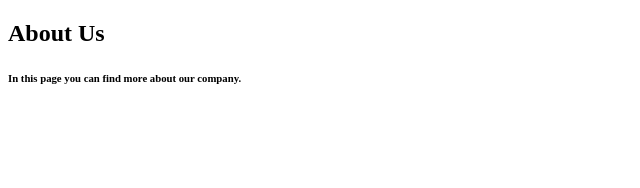
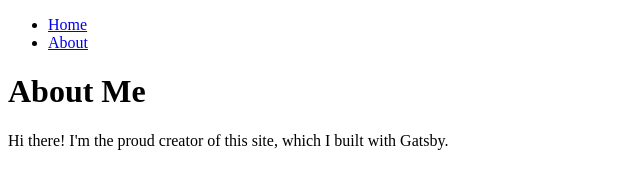
Before and after one commit to joaosilva-lp/gatsby-doc, a Gatsby site: page /about in a window 1280 px wide. Shown: the whole page, without its empty margins (0-640 px from the left). Built offline with nearby package versions, Linux system fonts and the light colour scheme; Gatsby itself is replaced by a stand-in of ours.

Commit message:
adding layout component

```diff
--- /dev/null
+++ b/src/components/layout.js
@@ -0,0 +1,21 @@
+import * as React from 'react'
+import { Link } from 'gatsby'
+
+const Layout = ({ pageTitle, children }) => {
+  return (
+    <div>
+      <nav>
+        <ul>
+          <li><Link to="/">Home</Link></li>
+          <li><Link to="/about">About</Link></li>
+        </ul>
+      </nav>
+      <main>
+        <h1>{pageTitle}</h1>
+        {children}
+      </main>
+    </div>
+  )
+}
+
+export default Layout
--- a/src/pages/about.js
+++ b/src/pages/about.js
@@ -1,19 +1,14 @@
 import * as React from 'react'
+import Layout from '../components/layout'
 
-const AboutPage = ()=>{
-    return(
-        <main>
-            <h2>About Us</h2>
-            <h6>In this page you can find more about our company.</h6>
-        </main>
-    )
+const AboutPage = () => {
+  return (
+    <Layout pageTitle="About Me">
+      <p>Hi there! I'm the proud creator of this site, which I built with Gatsby.</p>
+    </Layout>
+  )
 }
 
-export const Head = () => (
-    <>
-      <title>About Us</title>
-      <meta name="description" content="The company is a local business at the internet provided by me" />
-    </>
-  )
+export const Head = () => <title>About Me</title>
 
-export default AboutPage;
+export default AboutPage
```
Also changed, not shown: src/pages/index.js (+8 -10 lines).
